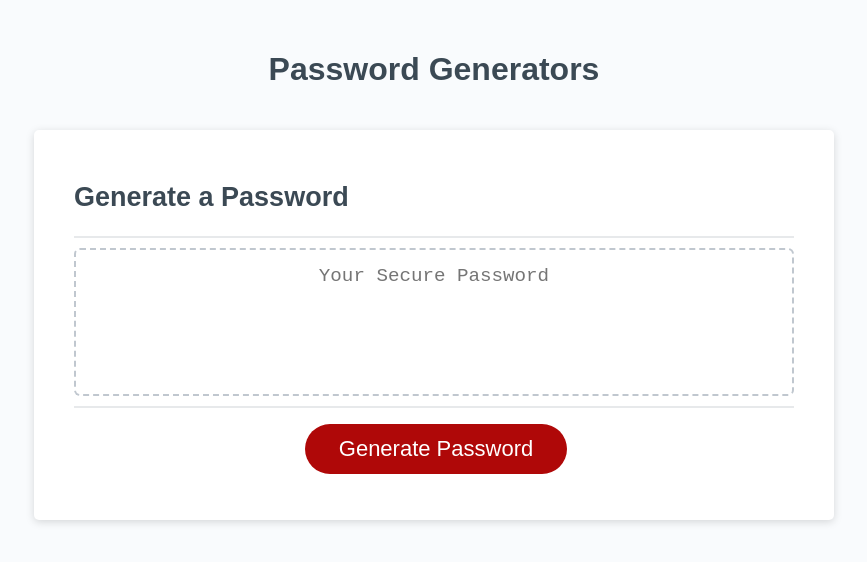
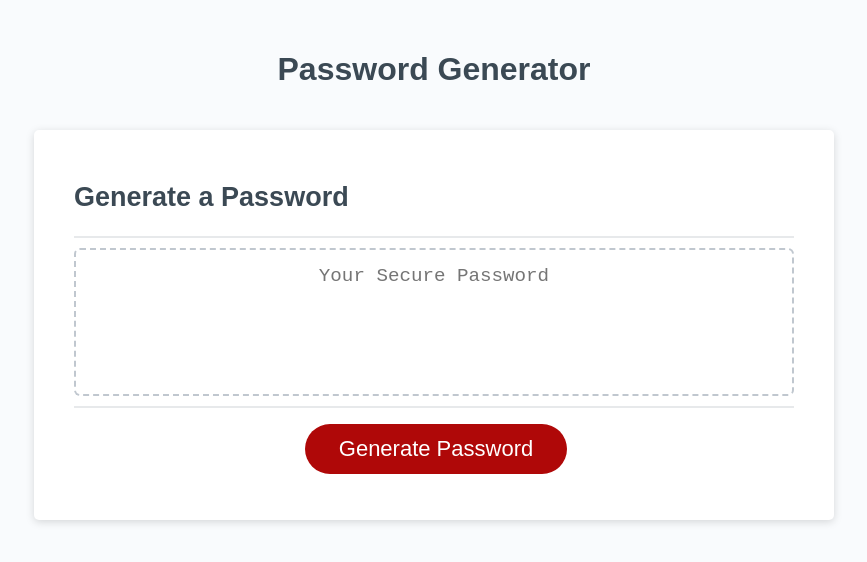
Before and after one commit to Humayra-Hayern/Password-Generator, a plain HTML site: page index.html in a window 1280 px wide. Shown: the whole page, without its empty margins (206-1073 px from the left). Drawn offline with Linux system fonts and the light colour scheme.

Commit message:
spelling mistake

```diff
--- a/index.html
+++ b/index.html
@@ -4,13 +4,13 @@
     <meta charset="UTF-8" />
     <meta name="viewport" content="width=device-width, initial-scale=1.0" />
     <meta http-equiv="X-UA-Compatible" content="ie=edge" />
-    <title>Password Generator</title>
+    <title>Password Generators</title>
     <link rel="stylesheet" href="./Assets/style.css" />
   </head>
   <body>
     <div class="wrapper">
       <header>
-        <h1>Password Generators</h1>
+        <h1>Password Generator</h1>
       </header>
       <div class="card">
         <div class="card-header">
```
